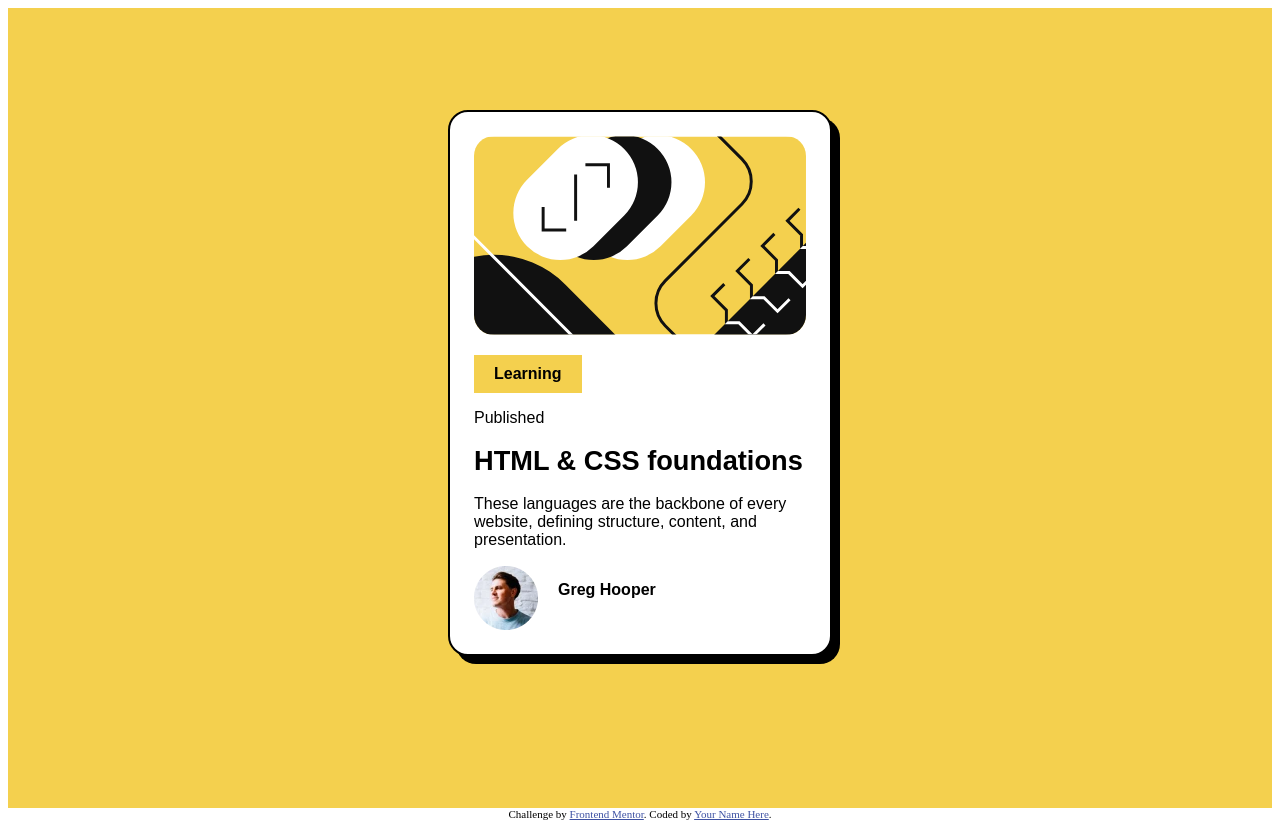
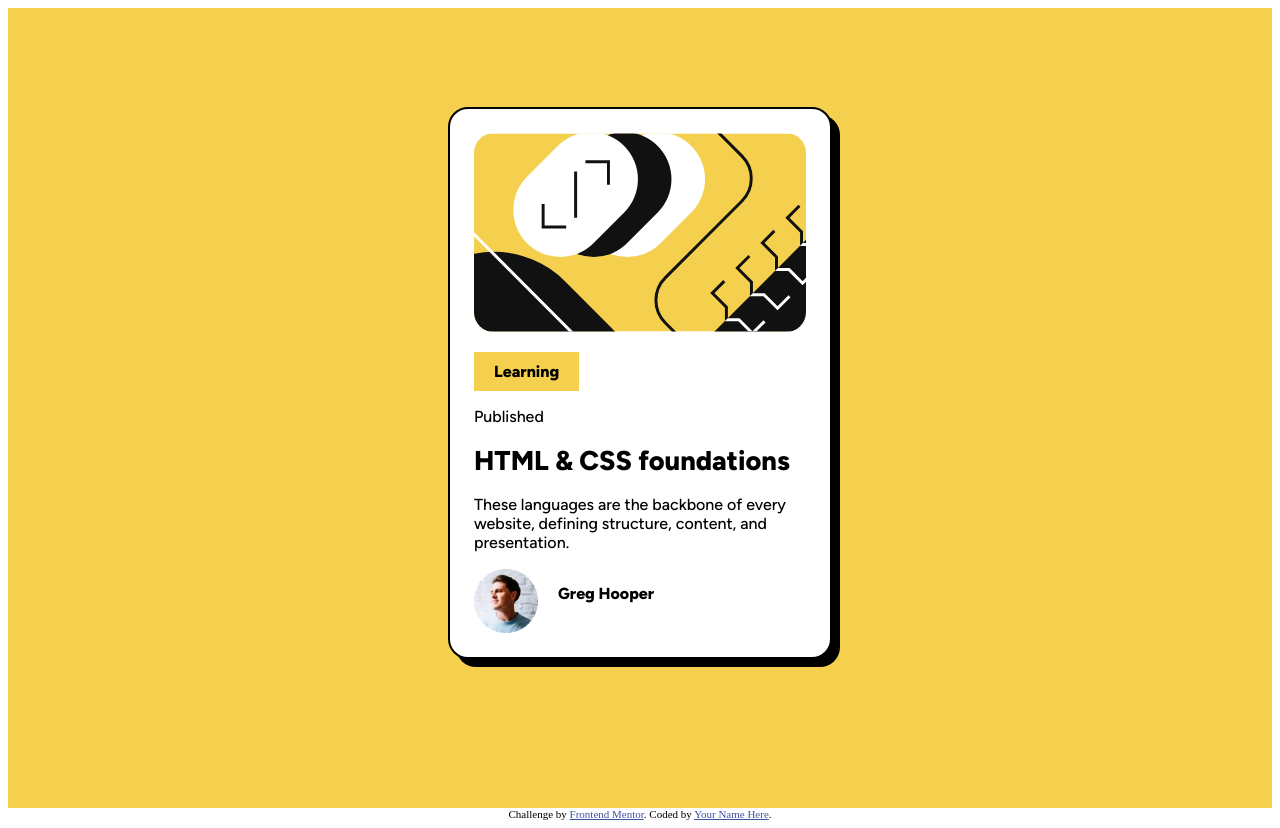
Before and after one commit to RoelofWobben/blog-preview-card2, a plain HTML site: page index.html in a window 1280 px wide. Drawn offline with Linux system fonts and the light colour scheme.

Commit message:
Update style.css

```diff
--- a/style.css
+++ b/style.css
@@ -3,7 +3,7 @@
   font-style: normal;
   font-weight: 300 900;
   font-display: swap;
-  src: url('./assets/fonts/Figtree-VariableFont_wght.ttf').format('truetype')
+  src: url('./assets/fonts/Figtree-VariableFont_wght.ttf') format('truetype')
 }
 
 :root{
```
